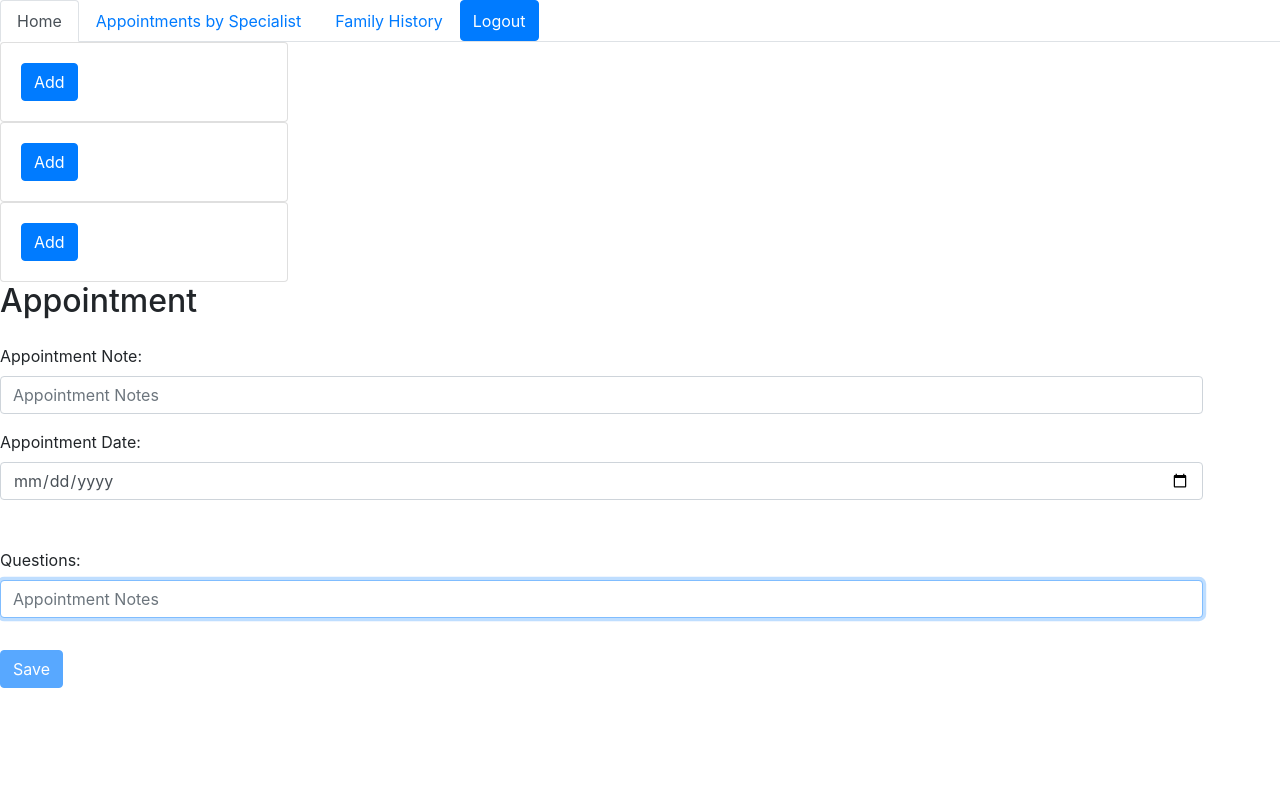
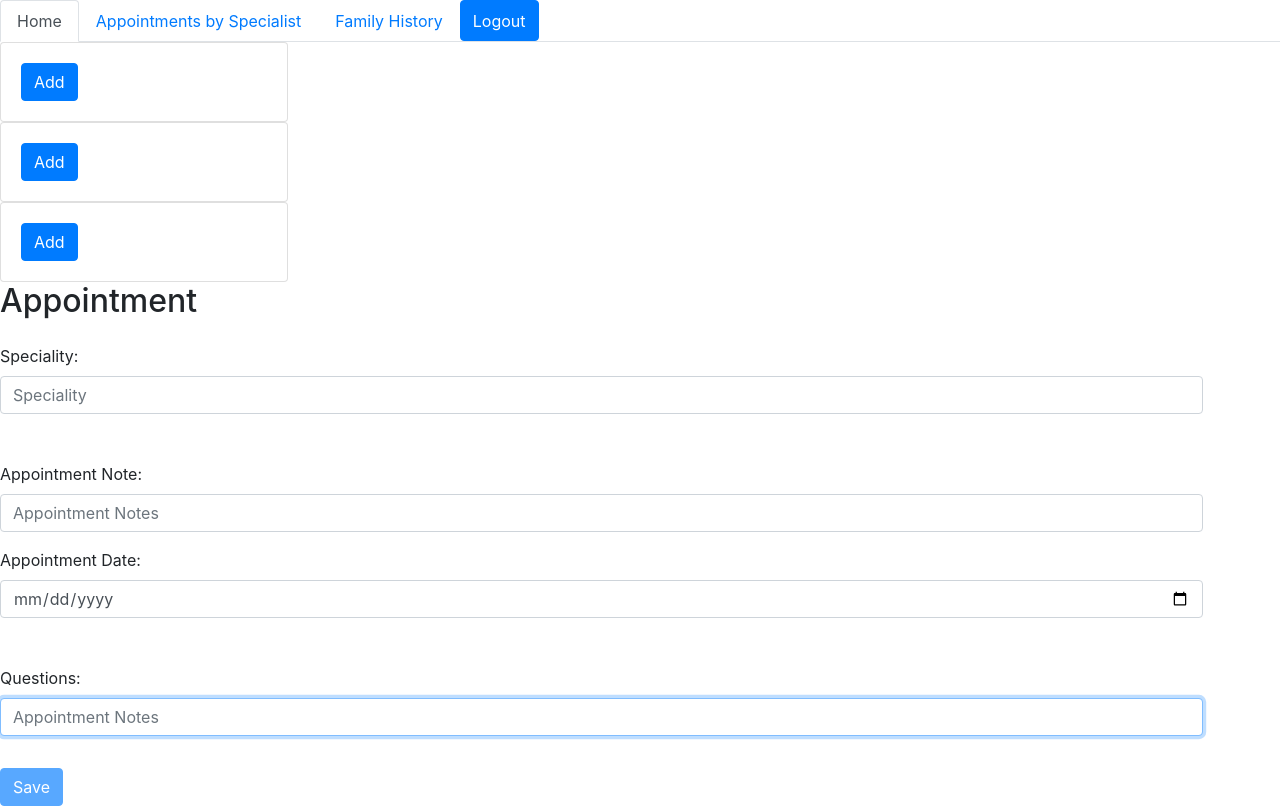
Before and after one commit to MegSemrad/nss-MeghanSemrad-Capstone1, a React (Create React App) app: page /AppointmentBySpecialist/create in a window 1280 px wide. Built offline with nearby package versions, Linux system fonts and the light colour scheme; no server answers; sample sign-in values are in the browser's storage.

Commit message:
added speciality to form

```diff
--- a/src/components/rightsideDashboardSection/appointmentsBySpecialist/AppointmentBySpecialistForm.js
+++ b/src/components/rightsideDashboardSection/appointmentsBySpecialist/AppointmentBySpecialistForm.js
@@ -29,12 +29,14 @@ export const AppointmentBySpecialistForm = () => {
         if (appointmentBySpecialistId){
             updateAppointmentBySpecialist({
               id: appointmentsBySpecialist.id,
+              speciality: appointmentsBySpecialist.specialistType?.speciality,
               appointmentNote: appointmentsBySpecialist.appointmentNote,
               questions: appointmentsBySpecialist.specialistType?.questions
           })
           .then(() => history.push(`/AppointmentBySpecialist/detail/${appointmentsBySpecialist.id}`))
         }else {
             addAppointmentBySpecialist({
+                speciality: appointmentsBySpecialist.specialistType?.speciality,
                 appointmentNote: appointmentsBySpecialist.appointmentNote,
                 questions: appointmentsBySpecialist.specialistType?.questions
           })
@@ -57,6 +59,15 @@ export const AppointmentBySpecialistForm = () => {
     return (
       <form className="appointmentBySpecialistForm">
         <h2 className="appointmentBySpecialistForm__title">Appointment</h2>
+        <fieldset>
+          <div className="form-group">
+            <label htmlFor="speciality">Speciality: </label>
+            <input type="text" id="speciality" required autoFocus className="form-control"
+            placeholder="Speciality"
+            onChange={handleControlledInputChange}
+            value={appointmentsBySpecialist.specialistType?.speciality}/>
+          </div>
+        </fieldset>
         <fieldset>
           <div className="form-group">
             <label htmlFor="appointmentNote">Appointment Note: </label>
```
